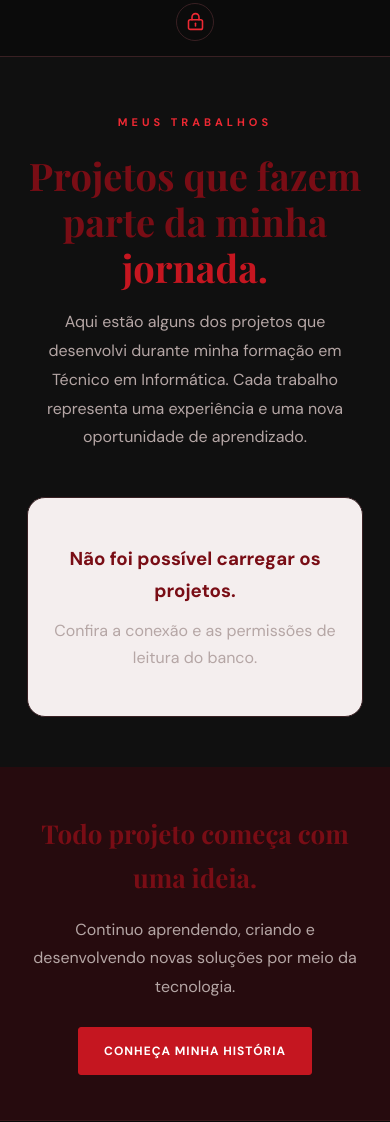
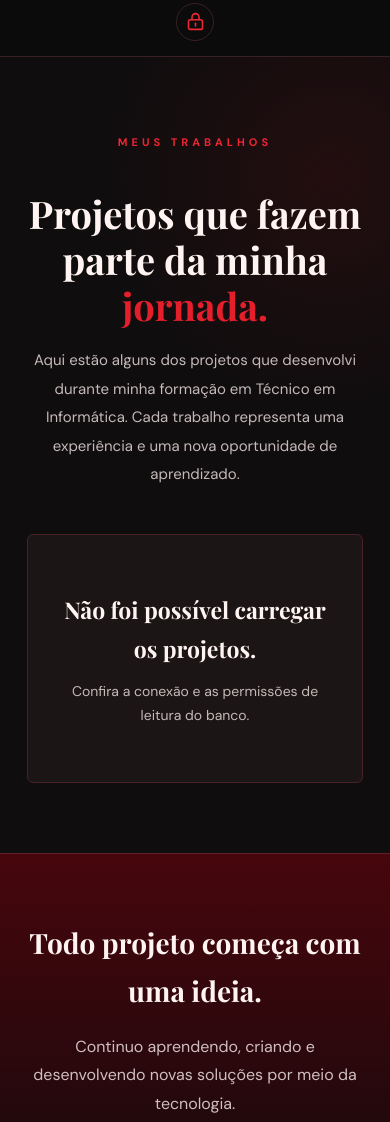
Before and after one commit to ana9058678-coder/meu-portfolio, a plain HTML site: page portfolio.html in a window 390 px wide. Shown: the part 130-1252 px from the top of the page. Drawn offline with nearby package versions, Linux system fonts and the light colour scheme; no server answers.

Commit message:
Revise portfolio.html with style and metadata updates
Updated the portfolio page with new styles and metadata.

```diff
--- a/portfolio.html
+++ b/portfolio.html
@@ -4,65 +4,93 @@
 <head>
   <meta charset="UTF-8">
   <meta name="viewport" content="width=device-width, initial-scale=1.0">
+
   <meta name="description" content="Conheça os projetos desenvolvidos por Ana Flávia durante sua formação em Técnico em Informática.">
-  <title>Meu Portfólio | Ana Flávia</title>
+
+  <meta property="og:title" content="Portfólio | Ana Flávia">
+  <meta property="og:description" content="Conheça meus projetos e minha evolução na área de tecnologia.">
+
+  <title>Portfólio | Ana Flávia</title>
+
   <link rel="stylesheet" href="style.css">
 
   <style>
+    /* PÁGINA PORTFÓLIO */
+
     .pagina-portfolio {
-      padding: 65px 8%;
+      padding: 100px 8%;
+      background:
+        radial-gradient(circle at 85% 15%, rgba(160, 15, 25, 0.13), transparent 30%),
+        #100d0e;
+      min-height: 500px;
     }
 
     .portfolio-intro {
-      max-width: 750px;
-      margin: 0 auto 45px;
+      max-width: 800px;
+      margin: 0 auto 65px;
       text-align: center;
+    }
+
+    .portfolio-intro .destaque {
+      color: #ed2633;
     }
 
     .portfolio-intro h1 {
       font-family: 'Playfair Display', serif;
-      color: var(--roxo-escuro);
-      font-size: clamp(38px, 5vw, 54px);
+      color: #fff4f1;
+      font-size: clamp(38px, 5vw, 58px);
       line-height: 1.2;
-      margin-bottom: 18px;
+      margin: 18px 0;
     }
 
     .portfolio-intro h1 span {
-      color: var(--roxo);
+      color: #e51e2b;
     }
 
     .portfolio-intro p {
-      color: var(--cinza);
-      line-height: 1.8;
+      color: #c5b9b9;
+      line-height: 1.9;
+      max-width: 700px;
+      margin: auto;
+      font-size: 15px;
     }
+
+    /* GRADE DE PROJETOS */
 
     .grade-projetos {
       display: grid;
       grid-template-columns: repeat(auto-fit, minmax(280px, 350px));
       justify-content: center;
-      gap: 25px;
+      gap: 30px;
+      width: 100%;
+      max-width: 1200px;
+      margin: auto;
     }
 
     .projeto-card {
       overflow: hidden;
-      background: var(--branco);
-      border: 1px solid var(--borda);
-      border-radius: 18px;
-      box-shadow: var(--sombra);
-      transition: 0.3s;
+      background: linear-gradient(145deg, #211718, #151112);
+      border: 1px solid #482126;
+      border-radius: 6px;
+      box-shadow: 0 15px 40px rgba(0, 0, 0, 0.3);
+      transition: 0.35s ease;
+      min-width: 0;
     }
 
     .projeto-card:hover {
-      transform: translateY(-7px);
+      transform: translateY(-9px);
+      border-color: #e51e2b;
+      box-shadow: 0 18px 40px rgba(150, 10, 20, 0.2);
     }
 
     .projeto-imagem {
       height: 220px;
-      background: var(--lilas);
+      background: #241719;
       display: flex;
       align-items: center;
       justify-content: center;
       overflow: hidden;
+      border-bottom: 2px solid #9d1722;
     }
 
     .projeto-imagem img {
@@ -70,98 +98,131 @@
       height: 100%;
       object-fit: cover;
       display: block;
+      transition: transform 0.5s ease;
+    }
+
+    .projeto-card:hover .projeto-imagem img {
+      transform: scale(1.05);
     }
 
     .sem-foto {
-      color: var(--roxo);
+      color: #e51e2b;
       font-family: 'Playfair Display', serif;
       font-size: 65px;
       font-weight: 700;
     }
 
     .projeto-conteudo {
-      padding: 25px;
+      padding: 28px;
     }
 
     .categoria {
-      color: var(--roxo);
+      color: #ed2633;
       font-size: 11px;
       font-weight: 700;
-      letter-spacing: 2px;
+      letter-spacing: 2.5px;
     }
 
     .projeto-conteudo h3 {
-      color: var(--roxo-escuro);
-      font-size: 21px;
-      margin: 10px 0;
+      color: #fff4f1;
+      font-family: 'Playfair Display', serif;
+      font-size: 23px;
+      margin: 13px 0;
     }
 
     .projeto-conteudo p {
-      color: var(--cinza);
+      color: #c5b9b9;
       font-size: 14px;
       line-height: 1.8;
-      margin-bottom: 20px;
+      margin-bottom: 22px;
+      overflow-wrap: anywhere;
     }
 
     .projeto-link {
       display: inline-block;
-      color: var(--roxo);
+      color: #ed2633;
       font-size: 14px;
       font-weight: 700;
       text-decoration: none;
+      transition: 0.3s;
     }
 
     .projeto-link:hover {
-      color: var(--roxo-escuro);
+      color: #fff;
+      transform: translateX(4px);
     }
+
+    /* ESTADOS DE CARREGAMENTO */
 
     .estado-projetos {
       grid-column: 1 / -1;
-      padding: 45px 25px;
+      padding: 55px 25px;
       text-align: center;
-      background: var(--branco);
-      border: 1px solid var(--borda);
-      border-radius: 18px;
+      background: #1b1516;
+      border: 1px solid #482126;
+      border-radius: 6px;
     }
 
     .estado-projetos h3 {
-      color: var(--roxo-escuro);
-      margin-bottom: 10px;
+      color: #fff4f1;
+      font-family: 'Playfair Display', serif;
+      font-size: 23px;
+      margin-bottom: 12px;
     }
 
     .estado-projetos p {
-      color: var(--cinza);
+      color: #c5b9b9;
+      font-size: 14px;
     }
 
+    /* FINAL DA PÁGINA */
+
     .portfolio-final {
-      padding: 55px 20px;
+      padding: 85px 10%;
       text-align: center;
-      background: var(--lilas);
+      background:
+        linear-gradient(rgba(75, 5, 12, 0.88), rgba(15, 10, 11, 0.97)),
+        #250d10;
+      border-top: 1px solid #642027;
     }
 
     .portfolio-final h2 {
       font-family: 'Playfair Display', serif;
-      color: var(--roxo-escuro);
-      font-size: clamp(26px, 4vw, 34px);
-      margin-bottom: 15px;
+      color: #fff4f1;
+      font-size: clamp(28px, 4vw, 42px);
+      margin-bottom: 18px;
     }
 
     .portfolio-final p {
-      color: var(--cinza);
+      color: #d0bfc0;
       line-height: 1.8;
       max-width: 650px;
-      margin: 0 auto 25px;
+      margin: 0 auto 30px;
     }
 
     .portfolio-final .botao {
       display: inline-flex;
       align-items: center;
       justify-content: center;
+      background: #d71928;
+      border-color: #d71928;
+      color: #fff;
     }
 
-    @media (max-width: 600px) {
+    .portfolio-final .botao:hover {
+      background: #a80e1b;
+      border-color: #a80e1b;
+    }
+
+    /* RESPONSIVIDADE */
+
+    @media (max-width: 750px) {
       .pagina-portfolio {
-        padding: 50px 7%;
+        padding: 70px 7%;
+      }
+
+      .portfolio-intro {
+        margin-bottom: 45px;
       }
 
       .grade-projetos {
@@ -169,7 +230,7 @@
       }
 
       .portfolio-final {
-        padding: 45px 7%;
+        padding: 65px 7%;
       }
     }
   </style>
@@ -177,13 +238,17 @@
 
 <body>
 
+  <!-- CABEÇALHO -->
+
   <header class="cabecalho">
+
     <a href="index.html" class="logo">
       <img src="imagens/logo-af.png" alt="Logo AF"
         style="width: 75px; height: 75px; object-fit: contain; vertical-align: middle;">
     </a>
 
     <nav class="menu">
+
       <a href="index.html">Início</a>
       <a href="quemsoueu.html">Quem sou eu</a>
       <a href="portfolio.html" class="ativo">Portfólio</a>
@@ -213,24 +278,35 @@
         </svg>
 
       </a>
+
     </nav>
+
   </header>
 
   <main>
 
+    <!-- APRESENTAÇÃO DO PORTFÓLIO -->
+
     <section class="pagina-portfolio">
 
       <div class="portfolio-intro">
+
         <span class="destaque">MEUS TRABALHOS</span>
 
-        <h1>Projetos que fazem parte da minha <span>jornada.</span></h1>
+        <h1>
+          Projetos que fazem parte da minha
+          <span>jornada.</span>
+        </h1>
 
         <p>
           Aqui estão alguns dos projetos que desenvolvi durante minha
           formação em Técnico em Informática. Cada trabalho representa
           uma experiência e uma nova oportunidade de aprendizado.
         </p>
+
       </div>
+
+      <!-- OS PROJETOS SÃO CARREGADOS PELO SUPABASE -->
 
       <div class="grade-projetos" id="listaProjetos">
 
@@ -243,7 +319,10 @@
 
     </section>
 
+    <!-- FINAL -->
+
     <section class="portfolio-final">
+
       <h2>Todo projeto começa com uma ideia.</h2>
 
       <p>
@@ -254,28 +333,45 @@
       <a href="quemsoueu.html" class="botao">
         Conheça minha história
       </a>
+
     </section>
 
   </main>
 
+  <!-- RODAPÉ -->
+
   <footer class="rodape">
+
     <div>
+
       <a href="index.html" class="logo">
         <img src="imagens/logo-af.png" alt="Logo AF"
           style="width: 75px; height: 75px; object-fit: contain; vertical-align: middle;">
       </a>
+
       <p>Construindo meu caminho na tecnologia.</p>
+
     </div>
 
     <div class="rodape-links">
-      <a href="https://www.instagram.com/alveswxs7/" target="_blank" rel="noopener noreferrer">Instagram</a>
-      <a href="https://escola.nexialabs.com.br/" target="_blank" rel="noopener noreferrer">Escola Dr. João Beraldo</a>
+
+      <a href="https://www.instagram.com/alveswxs7/" target="_blank" rel="noopener noreferrer">
+        Instagram
+      </a>
+
+      <a href="https://escola.nexialabs.com.br/" target="_blank" rel="noopener noreferrer">
+        Escola Dr. João Beraldo
+      </a>
+
     </div>
 
     <p class="copyright">
       © 2026 Ana Flávia. Todos os direitos reservados.
     </p>
+
   </footer>
+
+  <!-- CONEXÃO COM SUPABASE -->
 
   <script src="https://cdn.jsdelivr.net/npm/@supabase/supabase-js@2"></script>
   <script src="script.js"></script>
```
